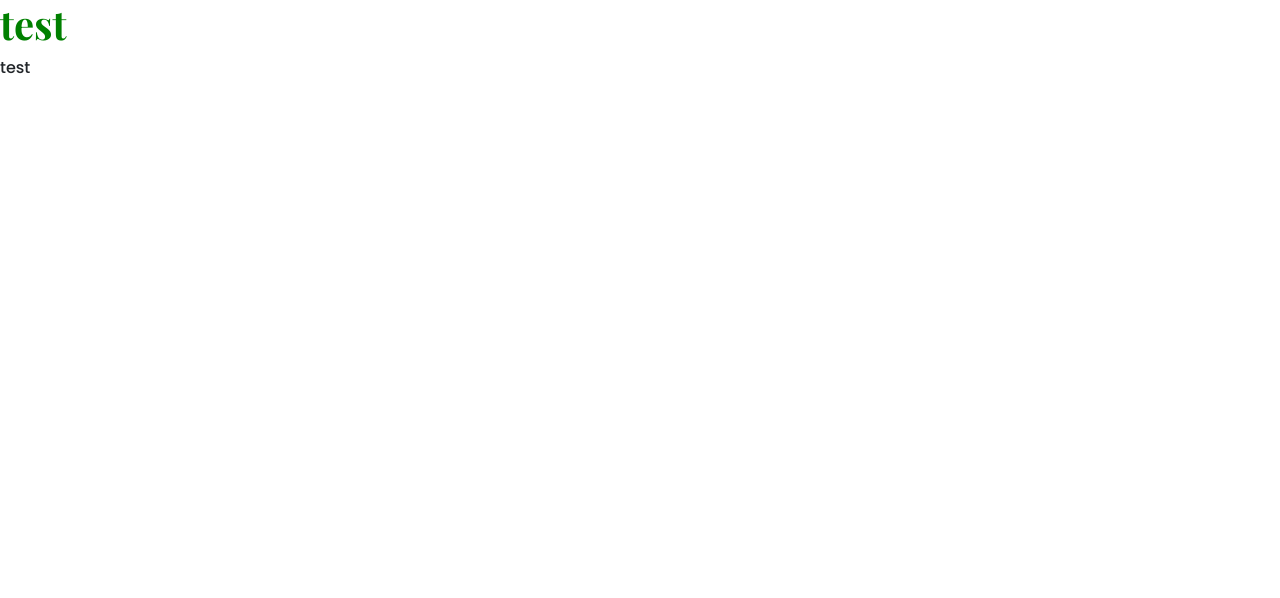
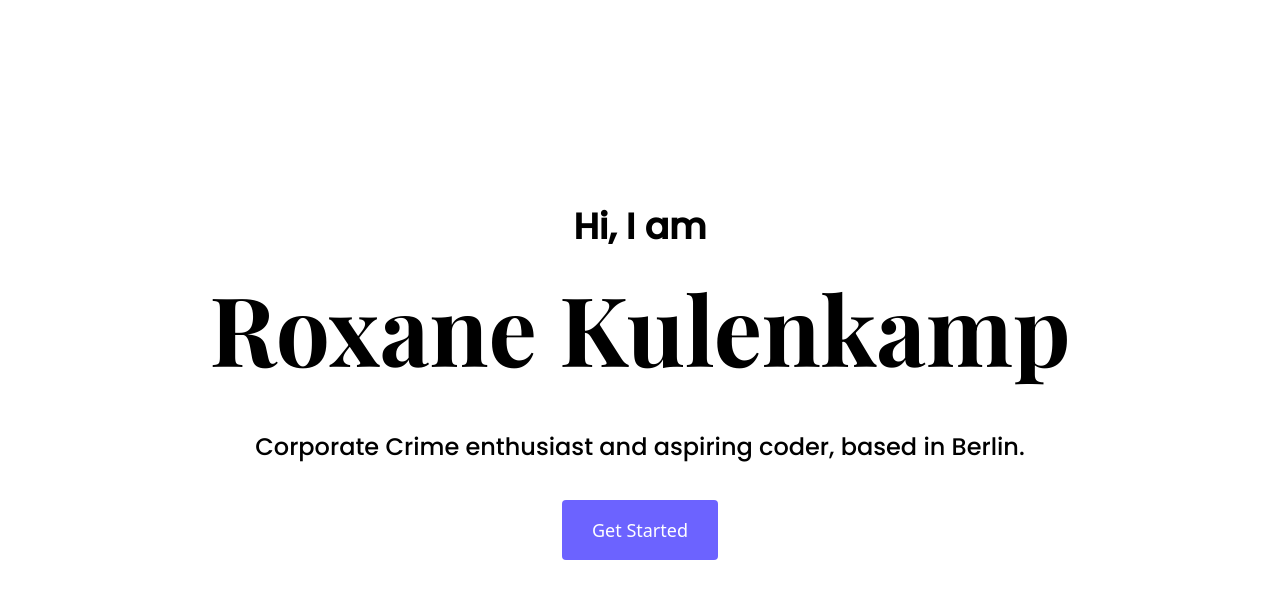
Before and after one commit to Roxaniii/portfolio-project-roxane, a plain HTML site: page index.html in a window 1280 px wide. Drawn offline with nearby package versions, Linux system fonts and the light colour scheme.

Commit message:
Create hero element
Create the h1, h2, p and button within the hero element

```diff
--- a/index.html
+++ b/index.html
@@ -29,7 +29,11 @@
     <title>Document</title>
   </head>
   <body>
-    <h1>test</h1>
-    <p>test</p>
+    <div class="hero">
+      <p>Hi, I am</p>
+      <h1 class="mb-5">Roxane Kulenkamp</h1>
+      <h2>Corporate Crime enthusiast and aspiring coder, based in Berlin.</h2>
+      <a href="#" class="primary-button">Get Started</a>
+    </div>
   </body>
 </html>
--- a/src/style.css
+++ b/src/style.css
@@ -1,8 +1,45 @@
-h1 {
-  color: green;
+:root {
+  --primary-background-color: #f9f7fe;
+  --primary-font-color: black;
+}
+
+h1,
+h2,
+h3,
+h4 {
   font-family: "Playfair Display", serif;
   font-weight: bold;
+  color: var(--primary-font-color);
 }
 p {
   font-family: "Poppins", sans-serif;
+  font-weight: normal;
+  color: var(--primary-font-color);
 }
+.hero {
+  text-align: center;
+  background-color: var(--primary-color);
+  padding-top: 200px;
+  padding-bottom: 200px;
+}
+h1 {
+  font-size: 96px;
+}
+.hero p {
+  font-size: 36px;
+  font-weight: bold;
+}
+.hero h2 {
+  font-family: "Poppins", sans-serif;
+  font-size: 24px;
+  font-weight: normal;
+  margin-bottom: 55px;
+}
+.primary-button {
+  font-size: 18px;
+  text-decoration: none;
+  color: #ffffff;
+  background-color: #6c63ff;
+  padding: 18px 30px;
+  border-radius: 4px;
+}
```
